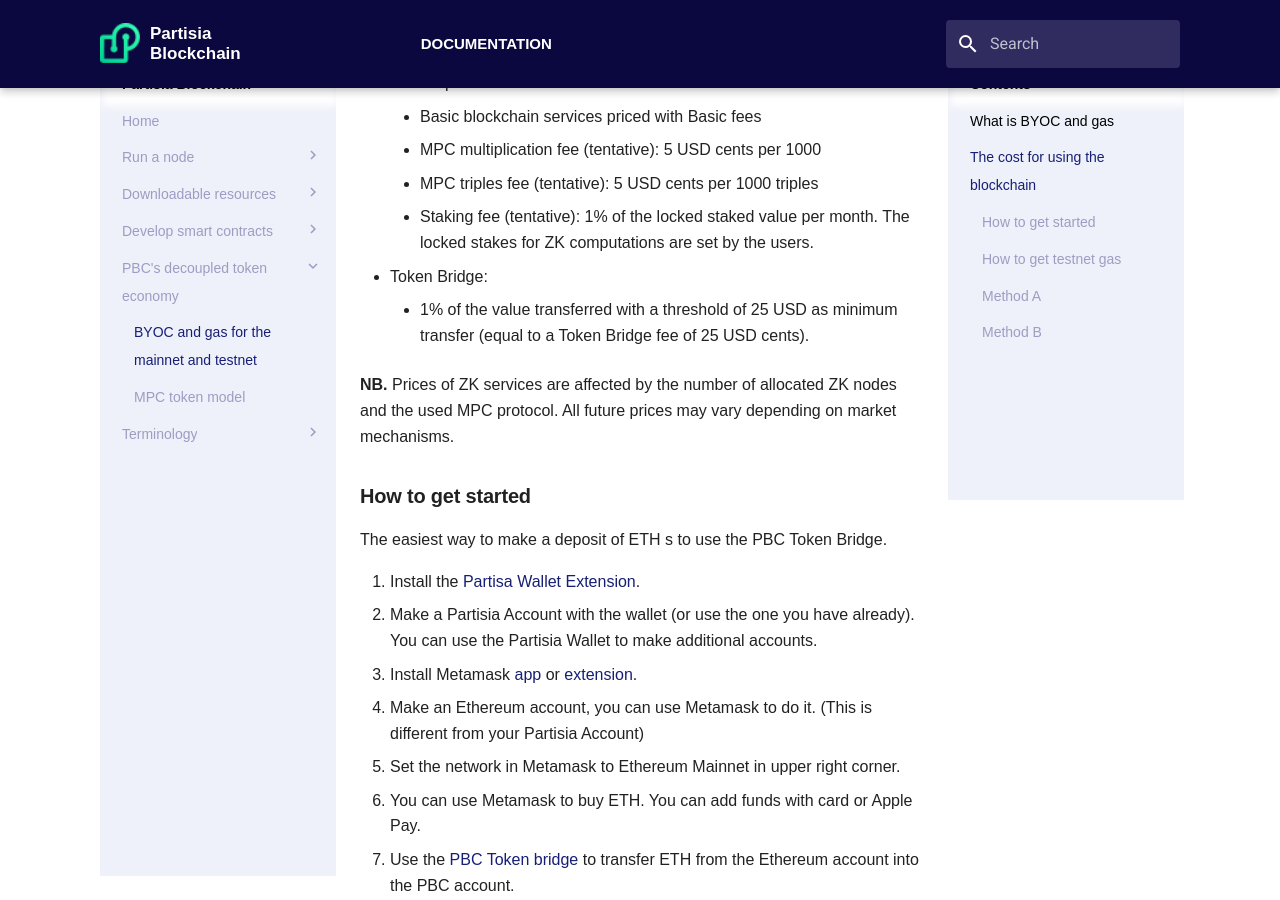
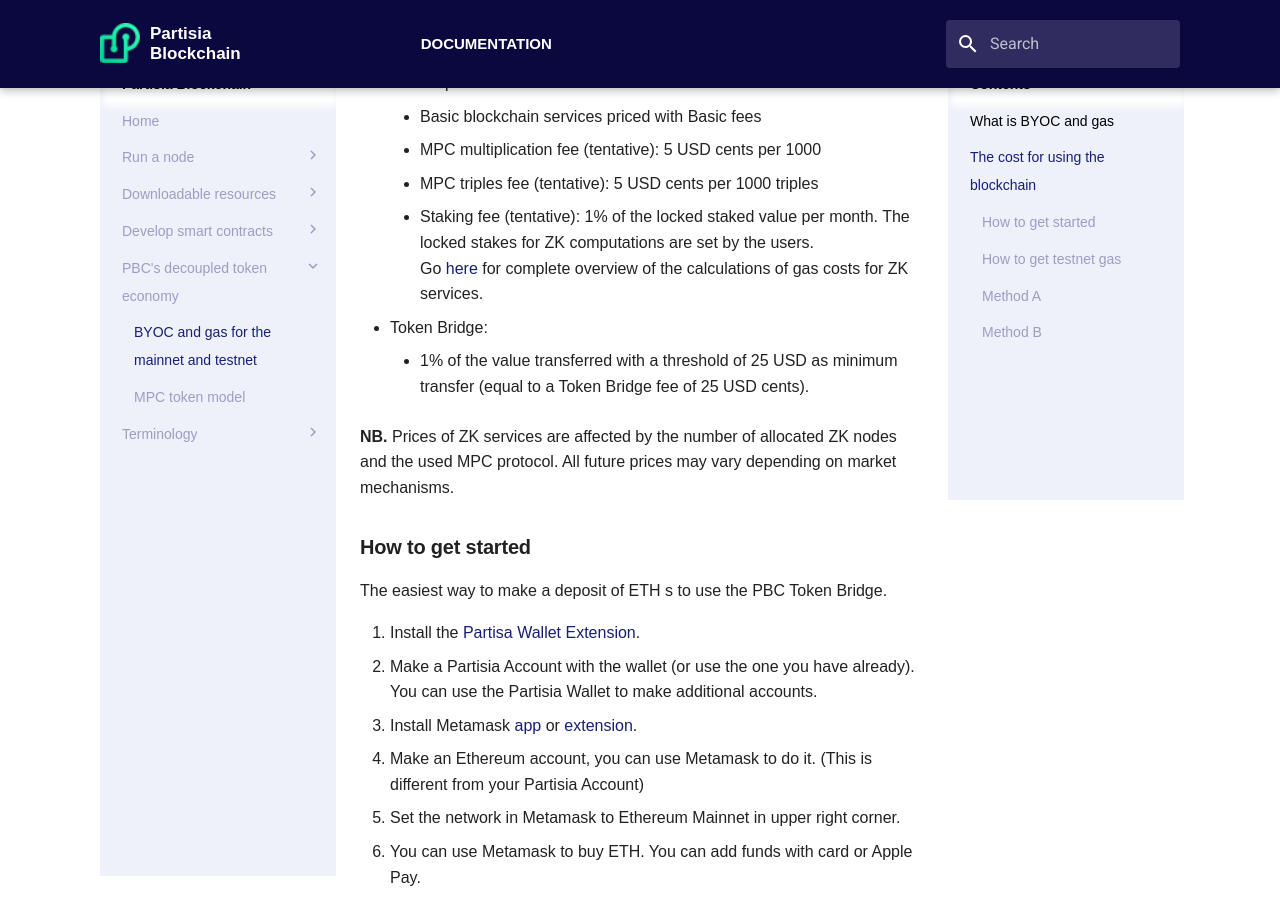
Before and after one commit to 0xSero/partisia-docs, an MkDocs documentation site: the page built from docs/byoc.md, in a window 1280 px wide and 900 px high, scrolled down 1141 px. Built offline with MkDocs 1.6.1 and Material for MkDocs 9.7.7, drawn with Linux system fonts in a browser that asks for light colours; some web fonts are replaced; a script that is not in the unit is left out.

Commit message:
Fixed price for gas + price for ZK and oracle service

```diff
--- a/docs/byoc.md
+++ b/docs/byoc.md
@@ -33,6 +33,7 @@
     - MPC multiplication fee (tentative): 5 USD cents per 1000
     - MPC triples fee (tentative): 5 USD cents per 1000 triples
     - Staking fee (tentative): 1% of the locked staked value per month. The locked stakes for ZK computations are set by the users.
+Go [here](zk-computation-fees.md) for complete overview of the calculations of gas costs for ZK services.
 
 - Token Bridge:
     - 1% of the value transferred with a threshold of 25 USD as minimum transfer (equal to a Token Bridge fee of 25 USD cents).
```
